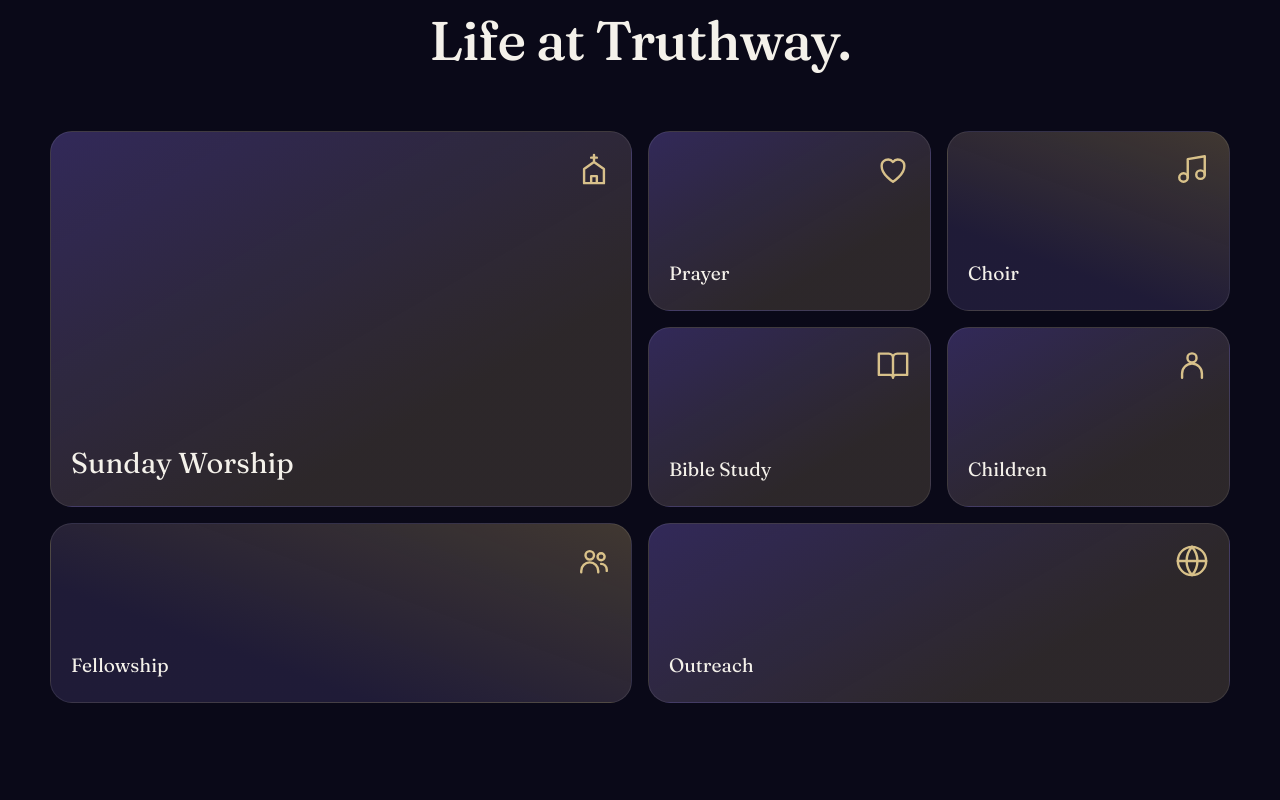
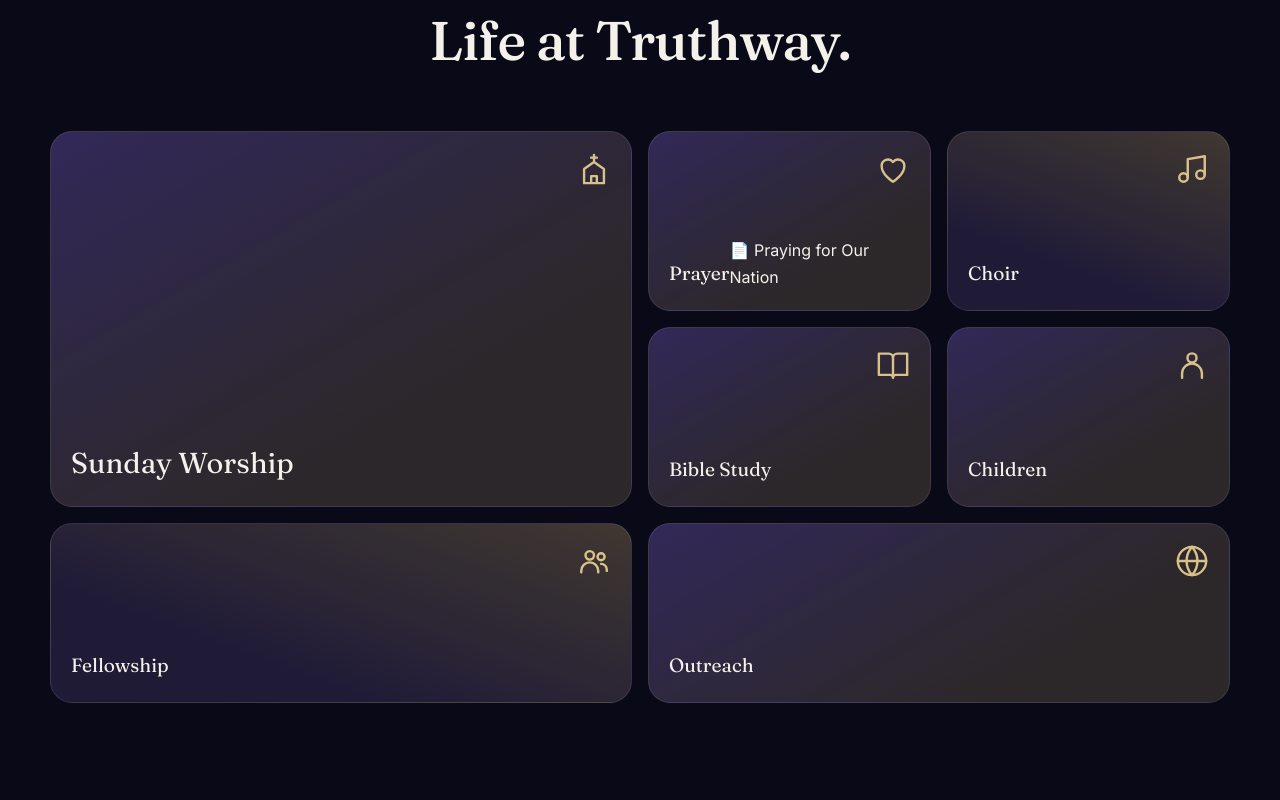
Before and after one commit to kaushik-i-b/truthway-fellowship, a plain HTML site: page index.html in a window 1280 px wide. Shown: the part 5660-6460 px from the top of the page. Drawn offline with Linux system fonts and the light colour scheme.

Commit message:
add prayer pdf link to the gallery
Added a section for prayer resources with a link to a PDF.

```diff
--- a/index.html
+++ b/index.html
@@ -223,7 +223,13 @@
     <div class="section-head center reveal"><span class="eyebrow">Gallery</span><h2>Life at Truthway.</h2></div>
     <div class="gallery reveal">
       <div class="tile big"><svg class="icon"><use href="#i-church"/></svg><span>Sunday Worship</span></div>
-      <div class="tile"><svg class="icon"><use href="#i-heart"/></svg><span>Prayer</span></div>
+      <div class="tile">
+  <svg class="icon"><use href="#i-heart"/></svg>
+  <span>Prayer</span>
+  <div class="prayer-pdfs">
+    <a href="pdfs/Praying%20for%20our%20nation%20on%20independence%20day.pdf" target="_blank">📄 Praying for Our Nation</a>
+  </div>
+</div>
       <div class="tile"><svg class="icon"><use href="#i-music"/></svg><span>Choir</span></div>
       <div class="tile"><svg class="icon"><use href="#i-book"/></svg><span>Bible Study</span></div>
       <div class="tile"><svg class="icon"><use href="#i-child"/></svg><span>Children</span></div>
```
